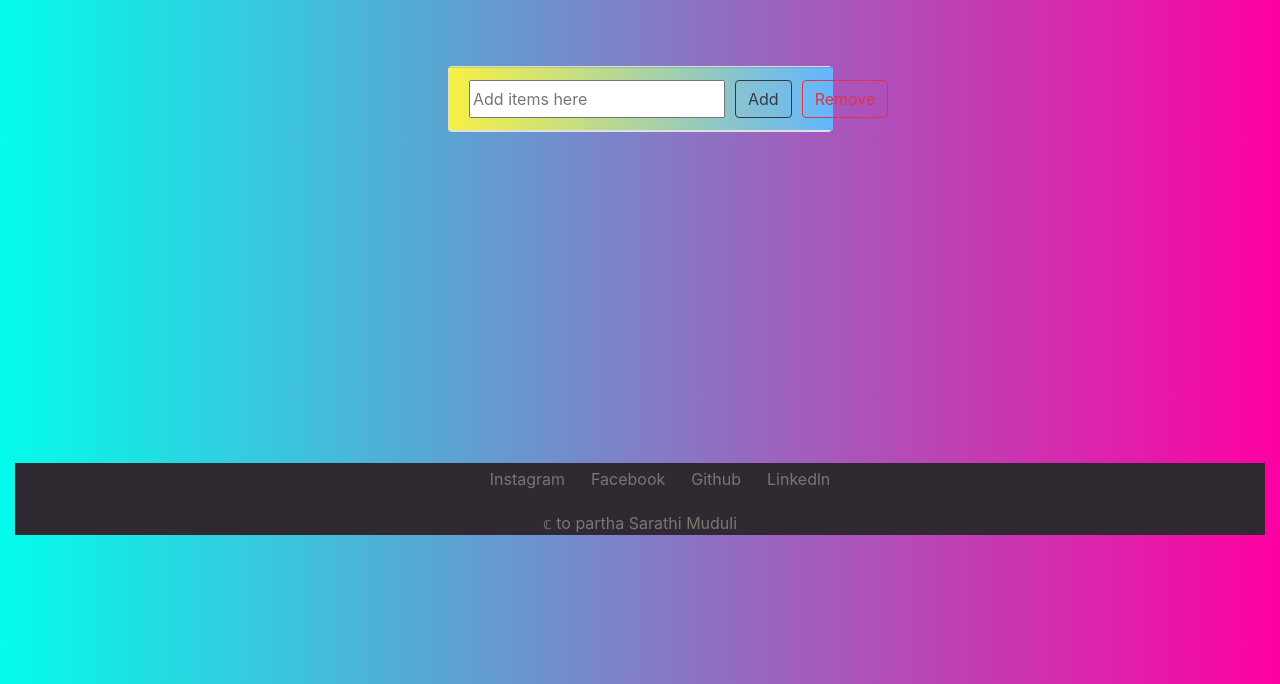
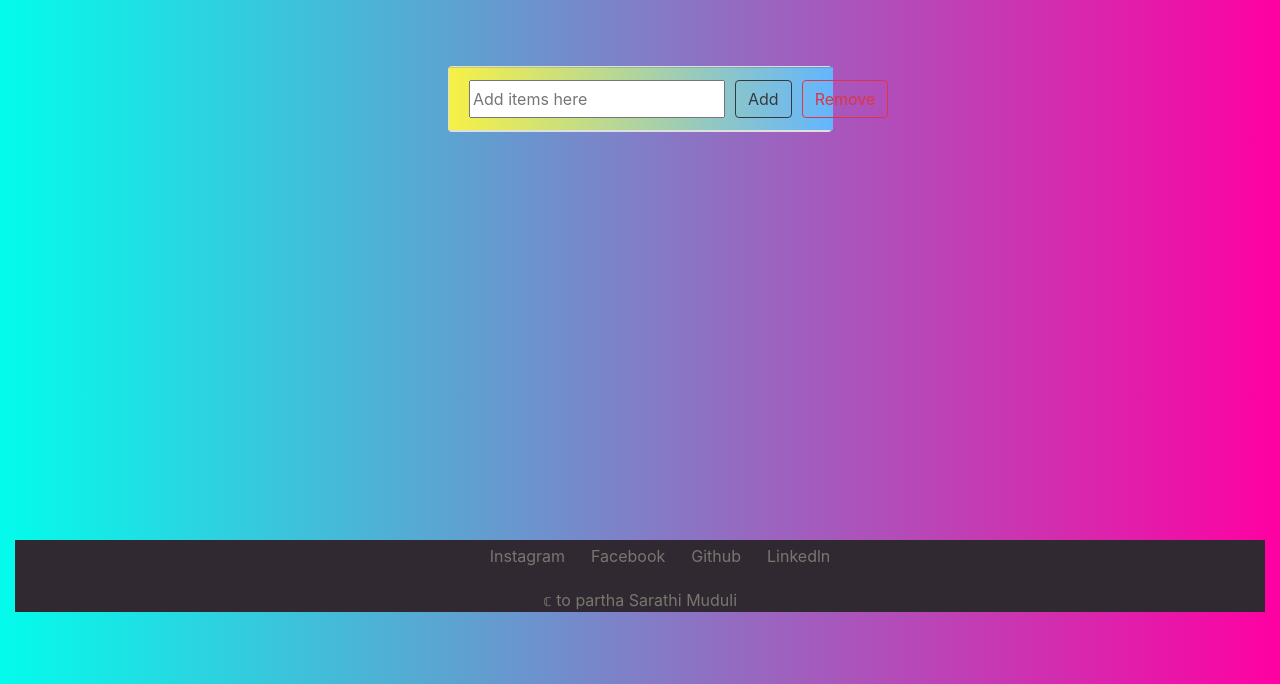
Before and after one commit to partha7978/TO-DO-APP-usingBootstrap, a plain HTML site: page index.html in a window 1280 px wide. Shown: the part 116-800 px from the top of the page. Drawn offline with nearby package versions, Linux system fonts and the light colour scheme.

Commit message:
updating footer

```diff
--- a/style.css
+++ b/style.css
@@ -43,8 +43,10 @@ body, html {
 }
 
 
+
+/* footer section starts */
 .footer{
-    margin-top: 331px;
+    margin-top: 408px;
     padding: 0;
     /* display: flex; */
     justify-content: center;
```
Also changed, not shown: index.html (+1 -1 lines).
